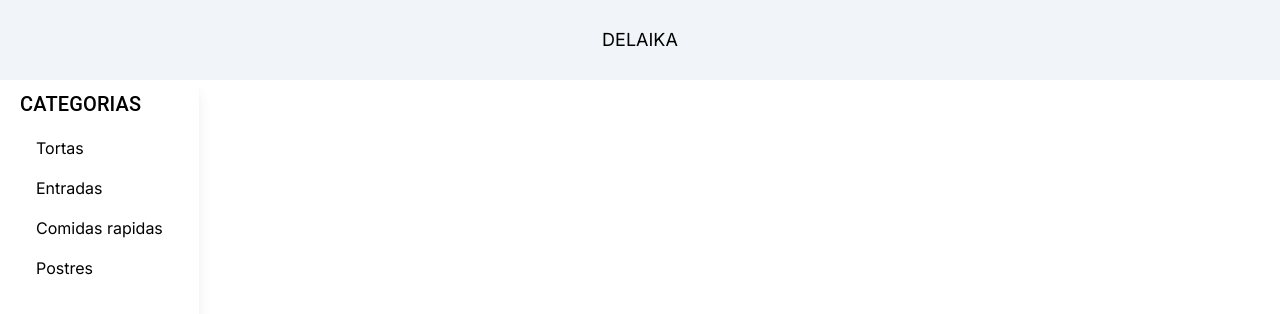
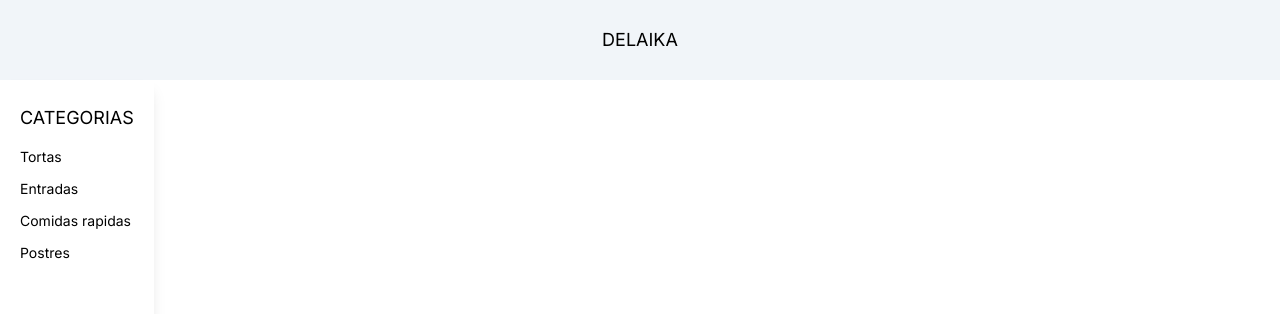
Before and after one commit to valentinaconde/delaika-recipes-FRONT, a Next.js app: page /home in a window 1280 px wide. Shown: the top 314 px of the page. Built offline with nearby package versions, Linux system fonts and the light colour scheme.

Commit message:
refactor: Update Sidebar component to use unordered list for categories and fix active category link highlighting

```diff
--- a/app/components/Sidebar/index.tsx
+++ b/app/components/Sidebar/index.tsx
@@ -28,18 +28,16 @@ export default function Sidebar() {
   return (
     <div className='shadow-lg h-screen px-5 py-2'>
 
-      <Typography variant="h6" noWrap component="div">
+      <p className='text-lg pt-4'>
         CATEGORIAS
-      </Typography>
-      <List>
+      </p>
+      <ul className='pt-3'>
         {categories?.map((category, index) => (
-          <ListItem key={index} disablePadding>
-            <ListItemButton>
-              <Link href={ROUTES.category(category.id)} className={(pathName == ROUTES.category(category.id) ? style.active : "")} >{category.name}</Link>
-            </ListItemButton>
-          </ListItem>
+          <li className='pb-2 hover:bg-slate-50' >
+              <Link href={ROUTES.category(category.id)} className={`text-sm text-left  ${(pathName == ROUTES.category(category.id) ? style.active : "")}`} >{category.name}</Link>
+          </li>
         ))}
-      </List>
+      </ul>
 
 
     </div>
```
